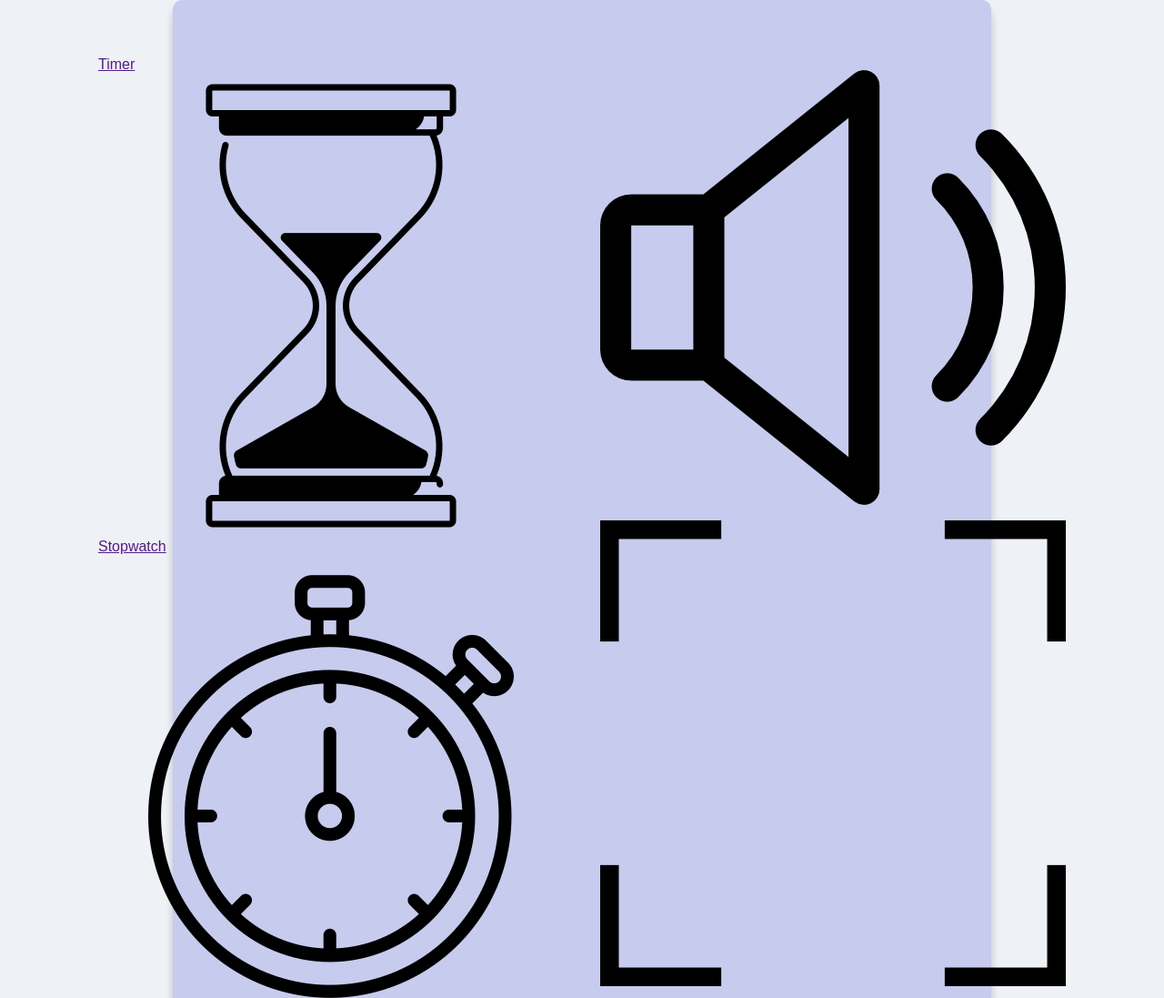
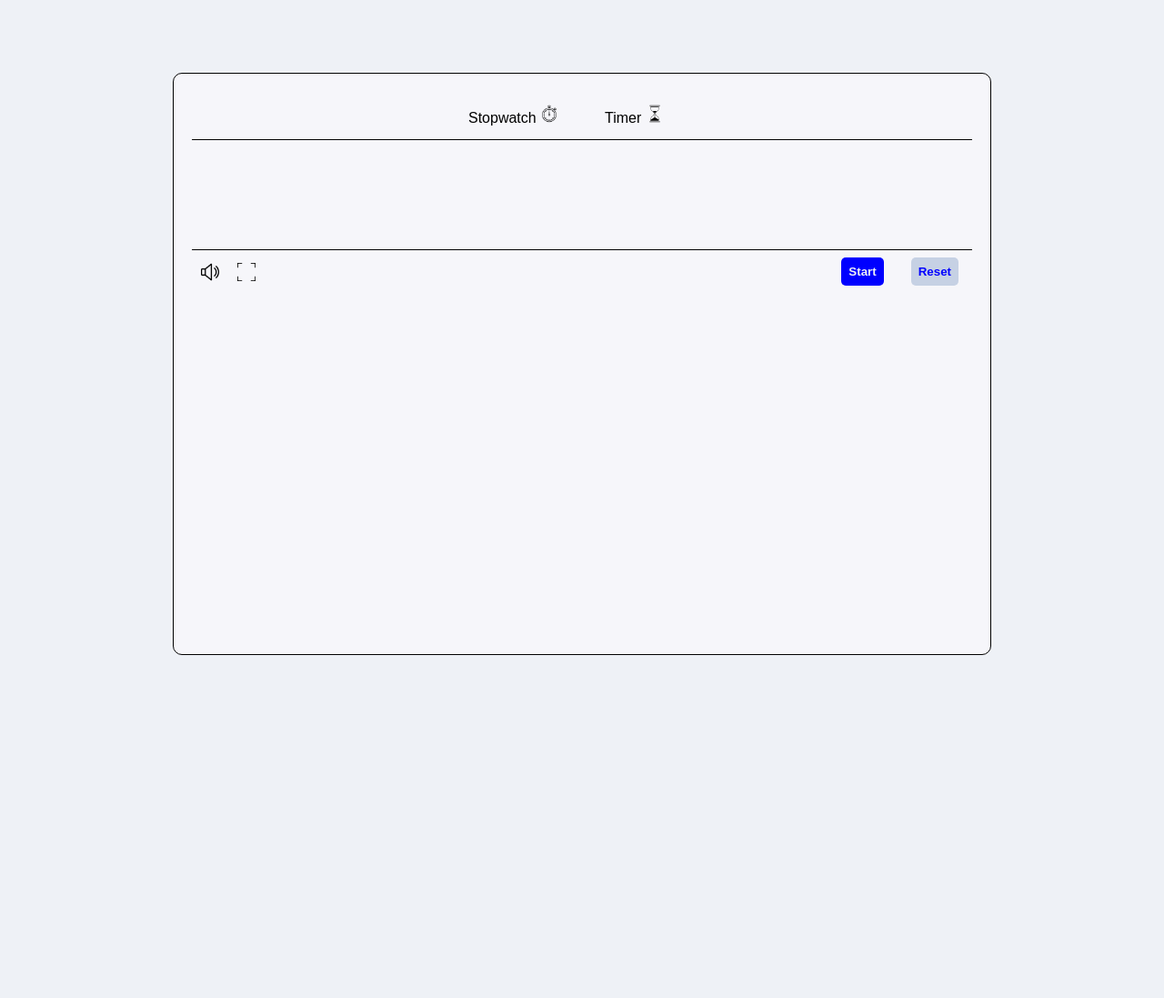
Before and after one commit to AdlaMostafa/Timer, a plain HTML site: page index.html in a window 1280 px wide. Shown: the top 1097 px of the page at 91% size. After the commit the page ends 800 px from the top, so only its background shows below. Drawn offline with Linux system fonts and the light colour scheme.

Commit message:
Updating  Style page :Styling header , footer and their parts

```diff
--- a/style.css
+++ b/style.css
@@ -13,242 +13,112 @@ body{
     background-color: #eef1f6;
 }
 .container{
-    /* display: flex;
-    align-items: center;
-    justify-content: center; */
     width: 50%;
     min-width: 900px;
-    padding: 60px;
+    height: 80%;
+    padding: 20px;
     border-radius: 10px;
     color:#1d1c1c ;
-    background-color:rgb(199, 203, 237) ;
-    box-shadow: 0 10px 10px rgba(0, 0, 0, 0.2);
+    border: 1px solid black;
+    background-color:rgb(246, 246, 250) ;
 }
-p{
-    font-size: 10px;
-    font-weight: 500;
+.main{
+    /* display: flex;
+    justify-content:center;
+    align-items: center;  */
+    min-width: 900px;
+    padding: 20px;
+    border-radius: 10px;
     color:#1d1c1c ;
-    text-transform: uppercase;
 }
-h3{
-    font-size: 20px;
-    font-weight: 500px;
-    margin-bottom: 25px;
+
+.header {
+    display: flex;
+    justify-content: center;
+    align-items: center;
+    border-bottom: 1px solid black;
+  }
+
+  .Timer,
+  .Stopwatch {
+    margin: 14px 25px; /* Adjust the desired gap */
+    width: 100px;
+  }
+  .Timer {
+    order: 2;
+  }
+
+  .Stopwatch {
+    order: 1;
+  }
+
+  .header > div {
+    margin: 14px 25px; /* Adjust the desired gap */}
+    .header > div:hover{
+        border-bottom: 1px solid black;
+    }
+/******************/
+/* .header .Timer{
+    width: 429px;
+    height: 30px;
+    display: flex;
+    align-items: center;
 }
-.content{
+.header .Stopwatch{
+    width: 429px;
+    height: 30px;
     display: flex;
-   align-items: center;
-   justify-content:center;
+    align-items: center;
+}  */
+.header a{
+    text-decoration: none;
+    font-size: medium;
+    color: black;
 }
-.wrapper{
-    padding: 30px 0;
-    border-radius: 10px;
-    margin-top: 15px;
-    background: rgb(255, 255, 255,0.15);
-    border: 1px solid rgb(255, 255, 255,0.18);
+/* .header a:hover{
+    border-bottom: 1px solid black;
+} */
+.header img{
+ width: 20px;
+ height: 20px;
 }
-.mian {
-   display: flex;
-   align-items: center;
-   justify-content:center;
-   gap: 20px;
+.timeplace{
+    padding: 60px;
 }
-.main div{
-    width: 20%;
-    text-align: center;
+.icons img{
+    width: 20px;
+    height: 20px;
 }
-.wrapper .main{
+.footer{
     display: flex;
-   align-items: center;
-   justify-content:center;
-}
-.main .number{
-position: relative;
-font-size: 40px;
-font-weight: 400;
-line-height: 1;
-color: #1d1c1c;
-}
-.main .colon{
-font-size: 40px;
-}
-.btns{
-   margin-top: 20px;
-   display: flex;
-   align-items: center;
-   justify-content:center;
-   gap: 40px;
-   /* flex-wrap: wrap; */
-}
-.btn{
-    padding: 6px 10px;
-    margin:2px 20px;
-    border-radius: 5px;
-    color: #000000;
-    /* font-family:Georgia, 'Times New Roman', Times, serif; */
-    font-weight:bolder;
-    border: 1px solid black;
-    cursor: pointer;
-    transition: all 0.3s;
-}
-@media (max-width:700px){
-    .container{
-        height: 100vh;
-        display: flex;
-        flex-direction: column;
-        justify-content: center;
-        border-radius: 0;
-        padding: 0 10px;
-    }
-    .content h3{
-        font-size: 16px;
-    }
-    .outer-wrapper{
-        padding: 15px;
-    }
-    .main div{
-        width: 15%;
-    }
-    .main .number{
-        font-size: 50px;
-    }
-    .main .colon{
-        font-size:16px;
-    }
+    align-items: center;
+    justify-content: space-between;
+    border-top:1px solid black ;
 }
 
 
-
-
-
-
-
-
-
-
-
-
-
-
-
-
-
-
-
-
-
-
-
-
-
-
-
-
-
-
-
-
-
-
-
-
-
-
-
-
-
-
-
-
-
-
-
-/* .container {
+.footer .btns{
     display: flex;
-    justify-content: center;
-    align-items: center;
-    height: 100vh;
-  }
-
-  .timer-stopwatch {
+}
+.footer .btns button{
+    margin: 8px 15px;
+    padding: 8px;
+    border: none;
+    border-radius: 5px;
+}
+.footer .btns .btn1{
+    color: #eef1f6;
+    background-color: blue;
+    font-weight: bold;
+}
+.footer .btns .btn2{
+    color: blue;
+    background-color: #c6d1e4;
+    font-weight: bold;
+}
+.footer .icons{
     display: flex;
-    align-items: center;
-  }
-
-  .timer-section,
-  .stopwatch-section {
-    flex: 1;
-    text-align: center;
-    padding: 20px;
-  }
-
-  .vertical-line {
-    border-left: 1px solid #000;
-    height: 80px;
-    margin: 0 20px;
-  }
-
-  .time {
-    font-size: 48px;
-    margin-bottom: 20px;
-  }
-
-  .buttons button {
-    margin: 0 5px;
-  } */
-
-/* .container {
-  display: flex;
-  justify-content: center;
-  align-items: center;
-  height: 100vh;
 }
-
-.timer-stopwatch {
-  display: flex;
-  align-items: center;
+.footer .icons img{
+    margin: 10px;
 }
-
-.timer-section,
-.stopwatch-section {
-  flex: 1;
-  text-align: center;
-  padding: 20px;
-}
-
-.vertical-line {
-  border-left: 1px solid #000;
-  height: 80px;
-  margin: 0 20px;
-}
-
-.time {
-  font-size: 48px;
-  margin-bottom: 20px;
-}
-
-.buttons button {
-  margin: 0 5px;
-} */
-
-
-/* .timer-container {
-    display: flex;
-    justify-content: center;
-    align-items: center;
-    height: 100vh;
-  }
-
-  .timer {
-    text-align: center;
-  }
-
-  .time {
-    font-size: 48px;
-    margin-bottom: 20px;
-  }
-
-  .buttons button {
-    margin: 0 5px;
-  }
-   */
```
